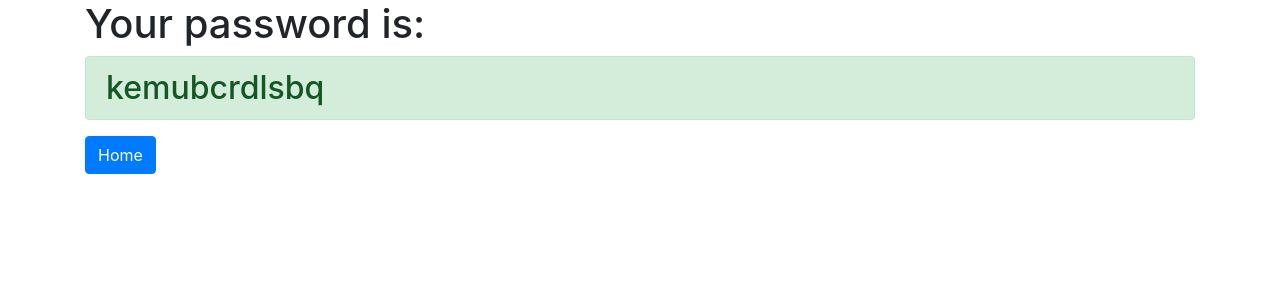
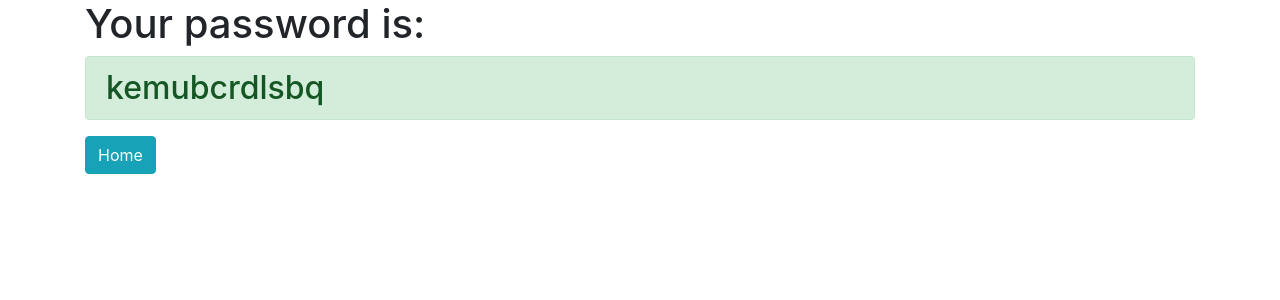
Before and after one commit to abeedahsan/django_pass_generate, a Django app: page /password/ in a window 1280 px wide. Shown: the top 300 px of the page. Run offline with Django 3.2, Linux system fonts and the light colour scheme; some libraries are stand-ins or nearby versions.

Commit message:
secont commit

```diff
--- a/generator/templates/generator/password.html
+++ b/generator/templates/generator/password.html
@@ -12,7 +12,7 @@
 		<h1>Your password is: </h1>
 		<h2 class="alert alert-success" >{{ password }}</h2>
 
-		<a href="{% url 'home' %}" class="btn btn-primary">Home</a>
+		<a href="{% url 'home' %}" class="btn btn-info">Home</a>
 	</div>
 
 </body>
--- a/password_generator/settings.py
+++ b/password_generator/settings.py
@@ -20,7 +20,7 @@ BASE_DIR = os.path.dirname(os.path.dirname(os.path.abspath(__file__)))
 # See https://docs.djangoproject.com/en/3.0/howto/deployment/checklist/
 
 # SECURITY WARNING: keep the secret key used in production secret!
-SECRET_KEY = 'cap5gzhwcfn=x^5(&mkrv-(wo1ukhy7caxej#den40cawgt3yy'
+SECRET_KEY = 'akacap5gzhwcfn=x^5(&mkrv-(wo1ukhy7caxej#den40cawgt3yy'
 
 # SECURITY WARNING: don't run with debug turned on in production!
 DEBUG = True
```
